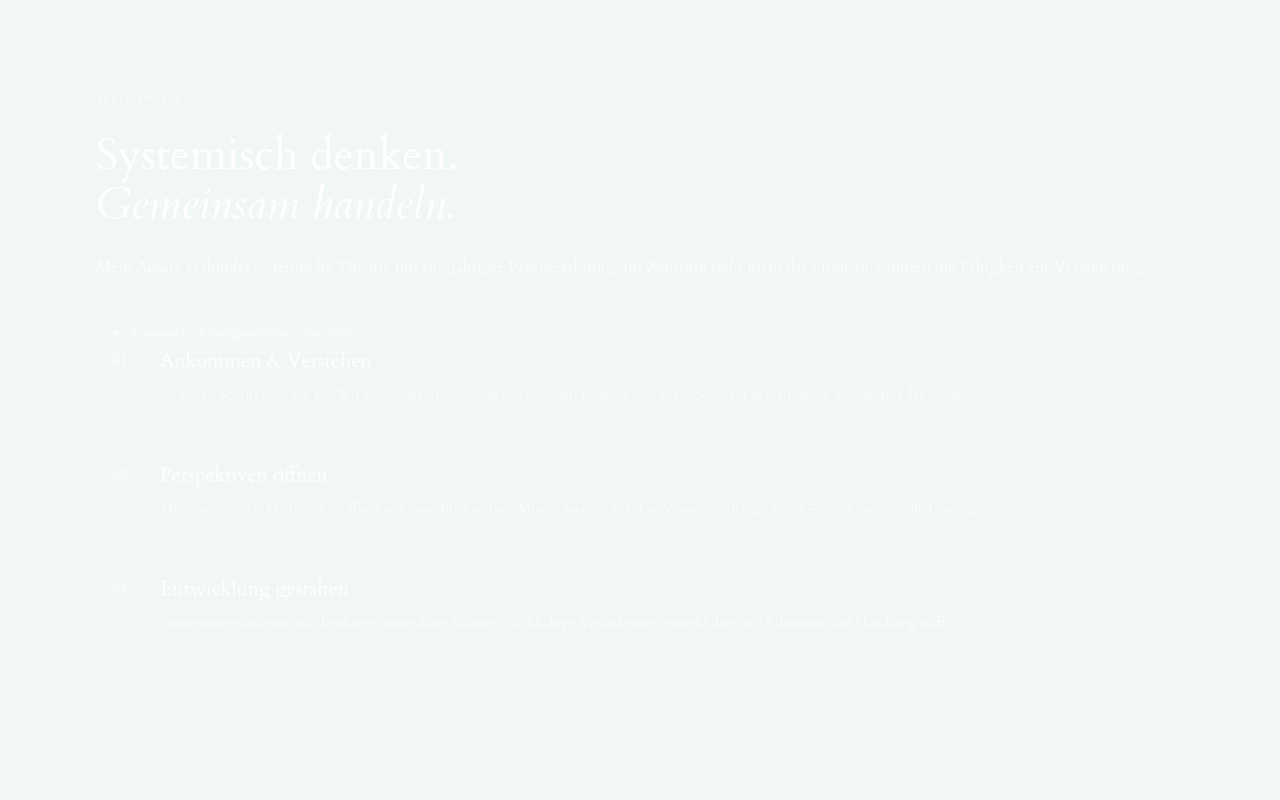
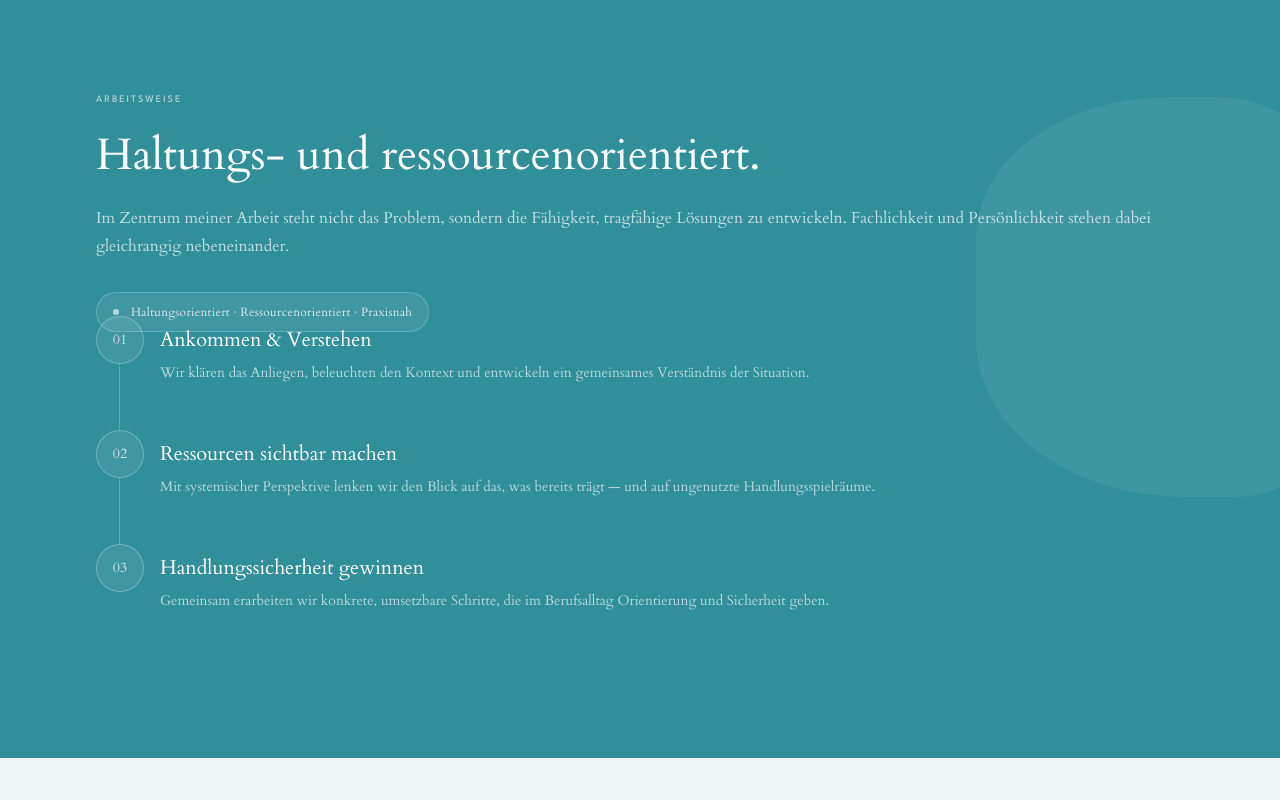
Before and after one commit to pietmondriaan/HOMEPAGE-SILKE, a React (Vite) app: page / in a window 1280 px wide. Shown: the part 3880-4680 px from the top of the page. Built offline with nearby package versions, Linux system fonts and the light colour scheme.

Commit message:
feat(arbeitsweise): haltungs-/ressourcenorientierter Ansatz, Petrol-Sektion

```diff
--- a/src/components/Approach.jsx
+++ b/src/components/Approach.jsx
@@ -5,19 +5,19 @@ const steps = [
     number: '01',
     title: 'Ankommen & Verstehen',
     description:
-      'Im ersten Schritt höre ich zu. Wir klären das Anliegen, beleuchten den Kontext und entwickeln ein gemeinsames Verständnis der Situation.',
+      'Wir klären das Anliegen, beleuchten den Kontext und entwickeln ein gemeinsames Verständnis der Situation.',
   },
   {
     number: '02',
-    title: 'Perspektiven öffnen',
+    title: 'Ressourcen sichtbar machen',
     description:
-      'Mit systemischen Methoden eröffnen wir neue Blickwinkel. Muster werden sichtbar, Zusammenhänge klarer — ohne vorschnelle Lösungen.',
+      'Mit systemischer Perspektive lenken wir den Blick auf das, was bereits trägt — und auf ungenutzte Handlungsspielräume.',
   },
   {
     number: '03',
-    title: 'Entwicklung gestalten',
+    title: 'Handlungssicherheit gewinnen',
     description:
-      'Gemeinsam erarbeiten wir konkrete, umsetzbare Schritte. Nachhaltige Veränderung entsteht dort, wo Erkenntnis auf Handlung trifft.',
+      'Gemeinsam erarbeiten wir konkrete, umsetzbare Schritte, die im Berufsalltag Orientierung und Sicherheit geben.',
   },
 ]
 
@@ -25,7 +25,7 @@ export default function Approach() {
   const [ref, isVisible] = useScrollAnimation()
 
   return (
-    <section id="arbeitsweise" className="py-24 lg:py-36 bg-sage relative overflow-hidden">
+    <section id="arbeitsweise" className="py-24 lg:py-36 bg-petrol relative overflow-hidden">
 
       {/* Helle Blob-Dekoration */}
       <div
@@ -50,20 +50,17 @@ export default function Approach() {
               className="font-serif font-normal text-white leading-[1.12] mb-6"
               style={{ fontSize: 'clamp(1.8rem, 3.5vw, 2.75rem)', textWrap: 'balance' }}
             >
-              Systemisch denken.
-              <br />
-              <em>Gemeinsam handeln.</em>
+              Haltungs- und ressourcenorientiert.
             </h2>
 
             <p className="text-white/70 text-base leading-[1.75] mb-8">
-              Mein Ansatz verbindet systemische Theorie mit langjähriger Praxiserfahrung.
-              Im Zentrum steht nicht das Problem, sondern die Fähigkeit zur Veränderung.
+              Im Zentrum meiner Arbeit steht nicht das Problem, sondern die Fähigkeit, tragfähige Lösungen zu entwickeln. Fachlichkeit und Persönlichkeit stehen dabei gleichrangig nebeneinander.
             </p>
 
             <div className="inline-flex items-center gap-3 px-4 py-2.5 rounded-full border border-white/20 bg-white/8">
               <span className="w-1.5 h-1.5 rounded-full bg-white/60 shrink-0" />
               <span className="text-[12px] font-medium text-white/80 tracking-wide">
-                Systemisch · Lösungsorientiert · Praxisnah
+                Haltungsorientiert · Ressourcenorientiert · Praxisnah
               </span>
             </div>
           </div>
```
